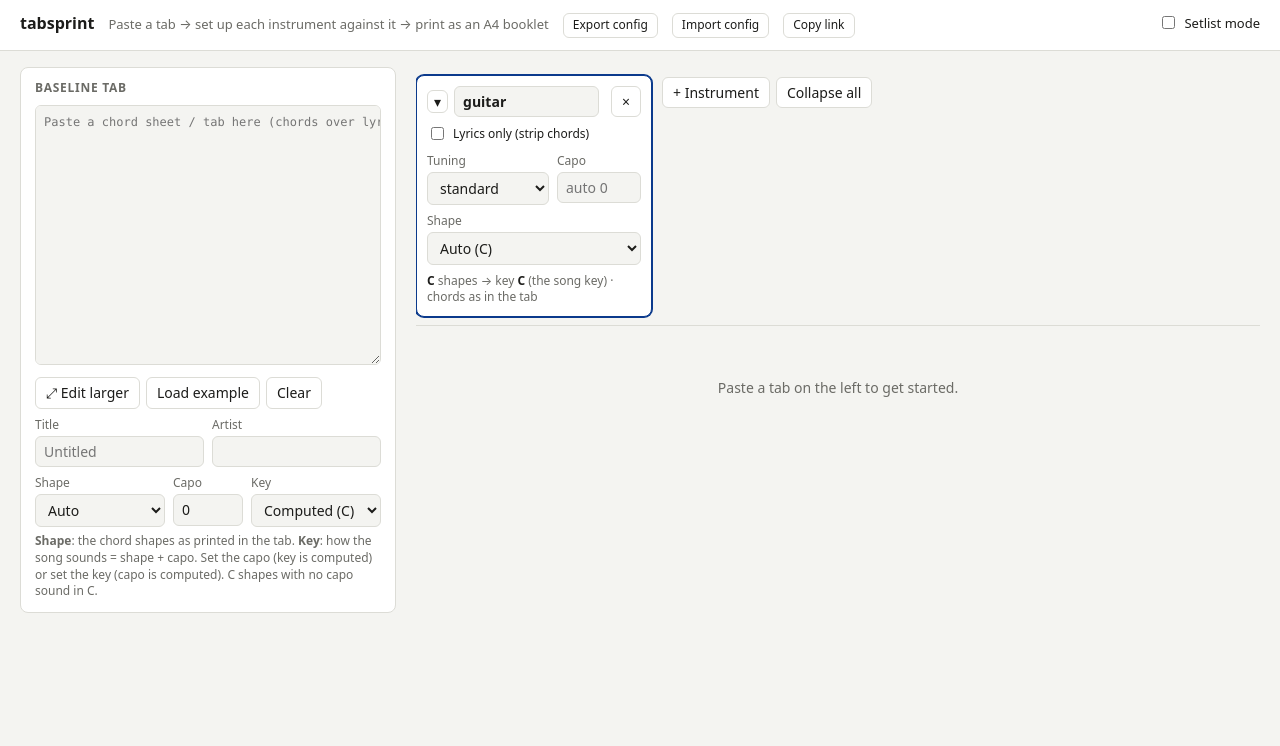
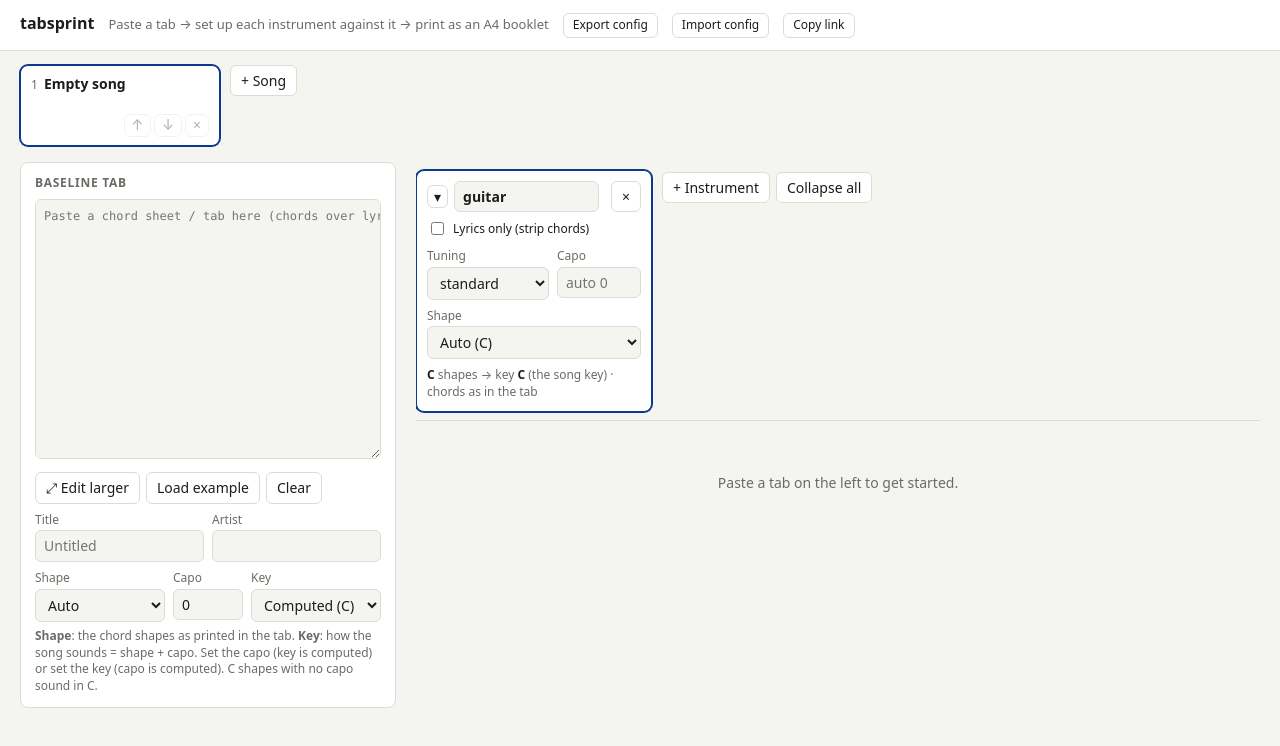
Before and after one commit to MateusMolina/bandsheet, a website: page index.html in a window 1280 px wide. Drawn offline with Linux system fonts and the light colour scheme.

Commit message:
Merge setlist into the default mode: songs are cards, there is always a setlist
The Setlist-mode checkbox is gone. A row of song cards (title, artist, pages in the selected
instrument's booklet, reorder/remove) sits above the editor; clicking a card opens that
song's tab and instruments. Booklets are always one per instrument name. Saved data and
exported configs with the old 'mode' field still load.

Co-Authored-By: Claude Sonnet 5.5 <noreply@anthropic.com>

```diff
--- a/app.js
+++ b/app.js
@@ -64,7 +64,6 @@ Light the way back home (x2)
   });
 
   const state = {
-    mode: 'single',            // 'single' = one song (the default); 'setlist' = several songs in one booklet per instrument
     songs: [newSong()], cur: 0, activeKey: null,
     collapse: false, notes: true, maxFont: 9.5, minFont: 7.5, layout: 'auto', printAll: false,
     editorPreview: true,       // the large editor shows a live preview next to the text
@@ -72,8 +71,8 @@ Light the way back home (x2)
     jamA: null, jamB: null, jamFont: 15,
   };
   const cur = () => state.songs[state.cur];
-  /** Which booklet an instrument card stands for: by id in single mode, by (case-insensitive) name in setlist mode. */
-  const instKey = (i) => (state.mode === 'setlist' ? 'n:' + (i.name.trim() || 'instrument').toLowerCase() : 'i' + i.id);
+  /** Which booklet an instrument card stands for: its (case-insensitive) name, shared by every song that has such an instrument. */
+  const instKey = (i) => 'n:' + (i.name.trim() || 'instrument').toLowerCase();
 
   // Only data saved in the old format (instrument.key = what is now "shape") needs migrating.
   function normInstrument(i) {
@@ -91,7 +90,7 @@ Light the way back home (x2)
       songs = [{ text: s.text, title: s.title, artist: s.artist, base: s.base, instruments: s.instruments, baseKey: s.baseKey }];
       if (s.active) state.activeKey = 'i' + s.active;
     } else return false;
-    for (const k of ['mode', 'collapse', 'notes', 'maxFont', 'minFont', 'layout', 'printAll', 'view', 'editorPreview', 'jamA', 'jamB', 'jamFont', 'activeKey']) if (k in s) state[k] = s[k];
+    for (const k of ['collapse', 'notes', 'maxFont', 'minFont', 'layout', 'printAll', 'view', 'editorPreview', 'jamA', 'jamB', 'jamFont', 'activeKey']) if (k in s) state[k] = s[k];
     state.songs = songs.map((sg, n) => {
       const base = Object.assign({ shape: '', capo: 0, key: '' }, sg.base || {});
       if (sg.baseKey) base.shape = sg.baseKey;
@@ -185,11 +184,11 @@ Light the way back home (x2)
     if (f !== 'name') selectCard(card);      // changing a card's settings selects it (a rename keeps the selection, below)
     if (f === 'name') {
       const was = instKey(i);
-      // In a setlist an instrument is the same instrument in every song when the name matches, so a rename applies to all of
+      // An instrument is the same instrument in every song when the name matches, so a rename applies to all of
       // them (otherwise it would split off a new booklet). Everything else on a card stays per song. Runs on every keystroke,
       // so it matches on the previous name, which all songs share, even if the field is momentarily empty.
       const toVocal = !VOCAL_NAME_RE.test(i.name.trim()) && VOCAL_NAME_RE.test(v.trim());   // only when it *becomes* a vocal name
-      if (state.mode === 'setlist') for (const sg of state.songs) if (sg !== cur()) for (const x of sg.instruments) if (instKey(x) === was) { x.name = v; if (toVocal) x.chords = false; }
+      for (const sg of state.songs) if (sg !== cur()) for (const x of sg.instruments) if (instKey(x) === was) { x.name = v; if (toVocal) x.chords = false; }
       i.name = v;
       if (toVocal && i.chords) { i.chords = false; card.querySelector('[data-f=lyricsOnly]').checked = true; syncCards(); }
       if (state.activeKey === was) state.activeKey = instKey(i);   // the selection follows a rename
@@ -242,16 +241,14 @@ Light the way back home (x2)
 
   function render() {
     save();
-    const setlist = state.mode === 'setlist';
+    const multi = state.songs.length > 1;
     const mine = setup();
     const { s, det, base, res } = mine;
     const song = cur();
-    const infos = setlist ? state.songs.map((sg) => (sg === song ? mine : infoOf(sg))) : [mine];
+    const infos = state.songs.map((sg) => (sg === song ? mine : infoOf(sg)));
 
     // mode chrome
-    $('modeSet').checked = setlist;
-    $('setlistBox').hidden = !setlist;
-    $('baseHead').textContent = setlist ? `Song ${state.cur + 1} — baseline tab` : 'Baseline tab';
+    $('baseHead').textContent = multi ? `Song ${state.cur + 1} — baseline tab` : 'Baseline tab';
 
     // baseline controls: shape + capo -> key, or key -> capo
     $('baseShape').innerHTML = noteOptions(song.base.shape, `Auto${det ? ` (detected: ${det.name}${det.minor ? ' minor' : ''})` : ''}`);
@@ -290,11 +287,8 @@ Light the way back home (x2)
         ` · ${r0.shift ? `chords shift <b>${r0.shift > 0 ? '+' : ''}${r0.shift}</b> from the tab` : 'chords as in the tab'}`;
     }
 
-    // books: single mode = one per instrument of this song; setlist = one per instrument *name*, spanning all songs
+    // books: one per instrument *name*, spanning all songs that have an instrument of that name
     const books = [];
-    if (!setlist) {
-      for (const inst of song.instruments) books.push({ key: 'i' + inst.id, name: inst.name.trim() || 'instrument', items: [{ info: mine, inst, si: 0 }] });
-    } else {
     const byKey = new Map();
     infos.forEach((info, si) => {
       for (const inst of info.song.instruments) {
@@ -304,7 +298,6 @@ Light the way back home (x2)
         byKey.get(k).items.push({ info, inst, si });
       }
     });
-    }
     const opts = { maxSize: state.maxFont, minSize: state.minFont, layout: state.layout };
     const results = books.map((book) => {
       const items = book.items.filter((it) => it.info.s.sections.length);
@@ -362,28 +355,30 @@ Light the way back home (x2)
     const bySong = new Map();
     if (act) act.items.forEach((it, k) => bySong.set(it.si, act.r.ranges[k]));
     lastBySong = bySong;
-    if (setlist) {
-      // the song list doubles as the table of contents: each song shows its pages in the active instrument's booklet
+    {
+      // the song cards double as the table of contents: each song shows its pages in the active instrument's booklet
       $('songs').innerHTML = state.songs.map((sg, i) => {
         const t = infos[i].s.sections.length ? infos[i].meta.title : (sg.text.trim() ? 'Untitled' : 'Empty song');
         const rg = bySong.get(i);
         const pages = !act || !hasContent ? '' : rg
           ? `<span class="pgrange" title="pages in the ${esc(act.book.name)} booklet">p.${rg.from}${rg.to > rg.from ? '–' + rg.to : ''}</span>`
           : `<span class="pgrange none" title="this song has no instrument called ${esc(act.book.name)}">–</span>`;
-        return `<div class="song${i === state.cur ? ' sel' : ''}" data-i="${i}"><span class="n">${i + 1}</span><span class="t">${esc(t)}</span>${pages}` +
+        const a = infos[i].s.sections.length ? infos[i].meta.artist : '';
+        return `<div class="song${i === state.cur ? ' sel' : ''}" data-i="${i}"><div class="top"><span class="n">${i + 1}</span><span class="t">${esc(t)}</span></div>` +
+          `<div class="a">${esc(a || '')}</div><div class="bot">${pages}` +
           `<span class="sb"><button type="button" data-act="up" title="Move up"${i === 0 ? ' disabled' : ''}>↑</button>` +
           `<button type="button" data-act="down" title="Move down"${i === state.songs.length - 1 ? ' disabled' : ''}>↓</button>` +
-          `<button type="button" data-act="del" title="Remove song"${state.songs.length === 1 ? ' disabled' : ''}>×</button></span></div>`;
+          `<button type="button" data-act="del" title="Remove song"${state.songs.length === 1 ? ' disabled' : ''}>×</button></span></div></div>`;
       }).join('');
     }
     $('jamOpen').disabled = song.instruments.length < 2;
     $('jamOpen').title = song.instruments.length < 2 ? 'Add a second instrument to use jam mode' : 'Show two instruments of this song side by side, scrolling together';
-    document.title = hasContent ? `${setlist ? 'Setlist' : mine.meta.title}${state.printAll || !act ? '' : ' - ' + act.book.name}` : 'tabsprint';
-    // print view header: which booklet, and (setlist) jump to a song in it
+    document.title = hasContent ? `${multi ? 'Setlist' : mine.meta.title}${state.printAll || !act ? '' : ' - ' + act.book.name}` : 'tabsprint';
+    // print view header: which booklet, and (several songs) jump to a song in it
     $('pvInst').innerHTML = results.map((x) => `<option value="${esc(x.book.key)}"${x.book.key === state.activeKey ? ' selected' : ''}>${esc(x.book.name)}</option>`).join('');
     $('pvInfo').textContent = $('info').textContent;
-    $('pvSong').hidden = !setlist;
-    if (setlist) $('pvSong').innerHTML = state.songs.map((sg, i) => {
+    $('pvSong').hidden = !multi;
+    if (multi) $('pvSong').innerHTML = state.songs.map((sg, i) => {
       const rg = bySong.get(i);
       return `<option value="${i}">${esc(infos[i].s.sections.length ? infos[i].meta.title : 'Song ' + (i + 1))}${rg ? ` · p.${rg.from}${rg.to > rg.from ? '–' + rg.to : ''}` : ''}</option>`;
     }).join('');
@@ -449,7 +444,7 @@ Light the way back home (x2)
     if (!row) return;
     const i = +row.dataset.i;
     const act = e.target.closest('button[data-act]');
-    if (!act) { if (i !== state.cur) selectSong(i); else jumpToSong(i); return; }   // clicking the selected song jumps to it again
+    if (!act) { if (i !== state.cur) selectSong(i); return; }
     const a = act.dataset.act;
     const keep = cur();
     if (a === 'up' || a === 'down') {
@@ -476,7 +471,6 @@ Light the way back home (x2)
     loadInputs(); render();
     $('src').focus();
   });
-  $('modeSet').addEventListener('change', (e) => { state.mode = e.target.checked ? 'setlist' : 'single'; pendingScroll = true; render(); });
 
   $('view').addEventListener('change', (e) => { state.view = e.target.value; render(); });
 
--- a/index.html
+++ b/index.html
@@ -18,16 +18,22 @@
   header h1 { margin: 0; font-size: 16px; }
   header span { color: var(--mute); font-size: 13px; }
   header .small { padding: 3px 9px; font-size: 12px; }
-  .modechk { margin-left: auto; display: flex; gap: 6px; align-items: center; color: var(--ink); font-size: 13px; cursor: pointer; }
-  #songs { display: flex; flex-direction: column; gap: 4px; }
-  .song { display: flex; align-items: center; gap: 8px; padding: 5px 8px; border: 1px solid var(--line); border-radius: 6px; cursor: pointer; }
-  .song.sel { border-color: var(--accent); background: color-mix(in srgb, var(--accent) 10%, transparent); }
-  .song .n { color: var(--mute); width: 1.4em; text-align: right; }
-  .song .t { flex: 1; min-width: 0; overflow: hidden; text-overflow: ellipsis; white-space: nowrap; }
-  .song .sb { display: flex; gap: 3px; }
+  /* setlist: one card per song; click a card to edit that song's tab and instruments below */
+  #songrow { display: flex; gap: 10px; align-items: flex-start; padding: 14px 20px 0; }
+  #songs { display: flex; flex-wrap: wrap; gap: 10px; }
+  .addsong { align-self: flex-start; }
+  .song { width: 200px; padding: 8px 10px; border: 1px solid var(--line); border-radius: 8px; background: var(--panel); cursor: pointer; }
+  .song.sel { border-color: var(--accent); box-shadow: 0 0 0 1px var(--accent); }
+  .song .top { display: flex; align-items: baseline; gap: 6px; }
+  .song .n { color: var(--mute); font-size: 12px; }
+  .song .t { flex: 1; min-width: 0; overflow: hidden; text-overflow: ellipsis; white-space: nowrap; font-weight: 600; }
+  .song .a { color: var(--mute); font-size: 12px; min-height: 1.4em; overflow: hidden; text-overflow: ellipsis; white-space: nowrap; }
+  .song .bot { display: flex; align-items: center; gap: 6px; margin-top: 4px; }
+  .song .sb { display: flex; gap: 3px; margin-left: auto; }
   .song .sb button { padding: 1px 7px; line-height: 1.3; }
   .song .sb button:disabled { opacity: .35; cursor: default; }
   .song .pgrange { color: var(--mute); font-size: 12px; white-space: nowrap; }
+  .song.sel .pgrange { color: var(--accent); }
   .song .pgrange.none { opacity: .6; }
   main { display: grid; grid-template-columns: minmax(300px, 380px) 1fr; gap: 16px; padding: 16px 20px; align-items: start; }
   @media (max-width: 900px) { main { grid-template-columns: 1fr; } }
@@ -215,16 +221,13 @@
   <button id="importCfg" type="button" class="small" title="Load a config file exported from this app">Import config</button>
   <button id="shareLink" type="button" class="small" title="Copy a link that contains everything (tabs, instruments, options). Open it anywhere; nothing is uploaded">Copy link</button>
   <input type="file" id="importFile" accept=".json,application/json" hidden>
-  <label class="modechk" title="Several songs, each with its own instrument setup, printed in one booklet per instrument"><input type="checkbox" id="modeSet"> Setlist mode</label></header>
+</header>
+<div id="songrow" aria-label="Setlist">
+  <div id="songs"></div>
+  <button id="addSong" type="button" class="addsong" title="Add a song; it starts with this song's instruments">+ Song</button>
+</div>
 <main>
   <div id="controls">
-    <section class="box" id="setlistBox" hidden>
-      <h2>Setlist</h2>
-      <div id="songs"></div>
-      <div class="toolbar"><button id="addSong" type="button">+ Add song</button></div>
-      <div class="hint">Each song has its own tab, key and instrument setup. One booklet is made per instrument <i>name</i>: it holds
-        every song that has an instrument of that name, in this order, each starting on a new page. The numbers on the right are the pages in the selected instrument's booklet; click a song to jump to it. A new song copies the current song's instruments. Renaming an instrument renames it in every song; its other settings are per song.</div>
-    </section>
     <section class="box">
       <h2 id="baseHead">Baseline tab</h2>
       <textarea id="src" spellcheck="false" placeholder="Paste a chord sheet / tab here (chords over lyrics, [Verse] headers, ChordPro, ASCII tab…)"></textarea>
@@ -332,6 +335,6 @@
   </div>
 </div>
 <script src="tabsprint.js?v=5afccc4c5b"></script>
-<script src="app.js?v=60caee2e87"></script>
+<script src="app.js?v=346d140272"></script>
 </body>
 </html>
```
Also changed, not shown: README.md. Lines whose indentation alone changed are shown as unchanged.
